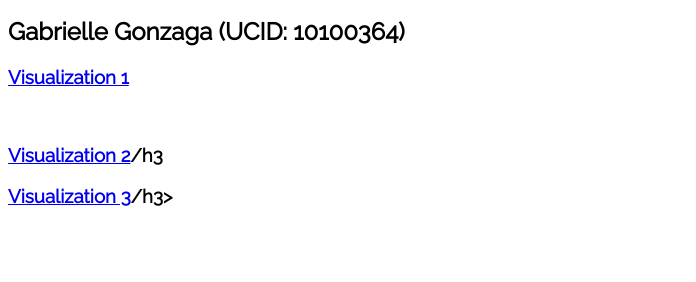
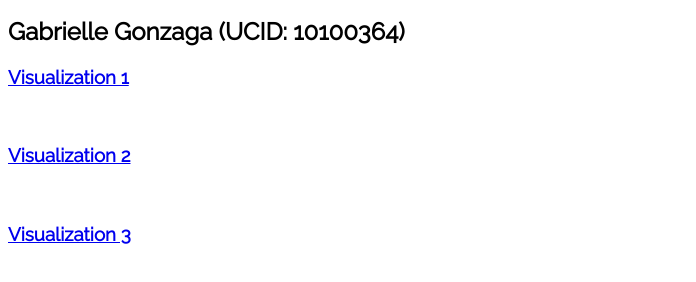
Before and after one commit to gabyrgonz/gabyrgonz.github.io, a plain HTML site: page index.html in a window 1280 px wide. Shown: the part 112-394 px from the top of the page, without its empty margins (0-696 px from the left). Drawn offline with nearby package versions, Linux system fonts and the light colour scheme.

Commit message:
Update index.html

```diff
--- a/index.html
+++ b/index.html
@@ -15,7 +15,7 @@
 <h2>San Antonio Spurs: At A Glance</h2>
 <h2>Gabrielle Gonzaga (UCID: 10100364)</h2>
     <h3><a href="https://gabyrgonz.github.io/visualization1"> Visualization 1</a></h3><br/>
-    <h3><a href="https://gabyrgonz.github.io/visualization2"> Visualization 2</a>/h3<br/>
-    <h3><a href="https://gabyrgonz.github.io/visualization3"> Visualization 3</a>/h3><br/>
+    <h3><a href="https://gabyrgonz.github.io/visualization2"> Visualization 2</a></h3><br/>
+    <h3><a href="https://gabyrgonz.github.io/visualization3"> Visualization 3</a></h3><br/>
 <br/>
 </body>
```
